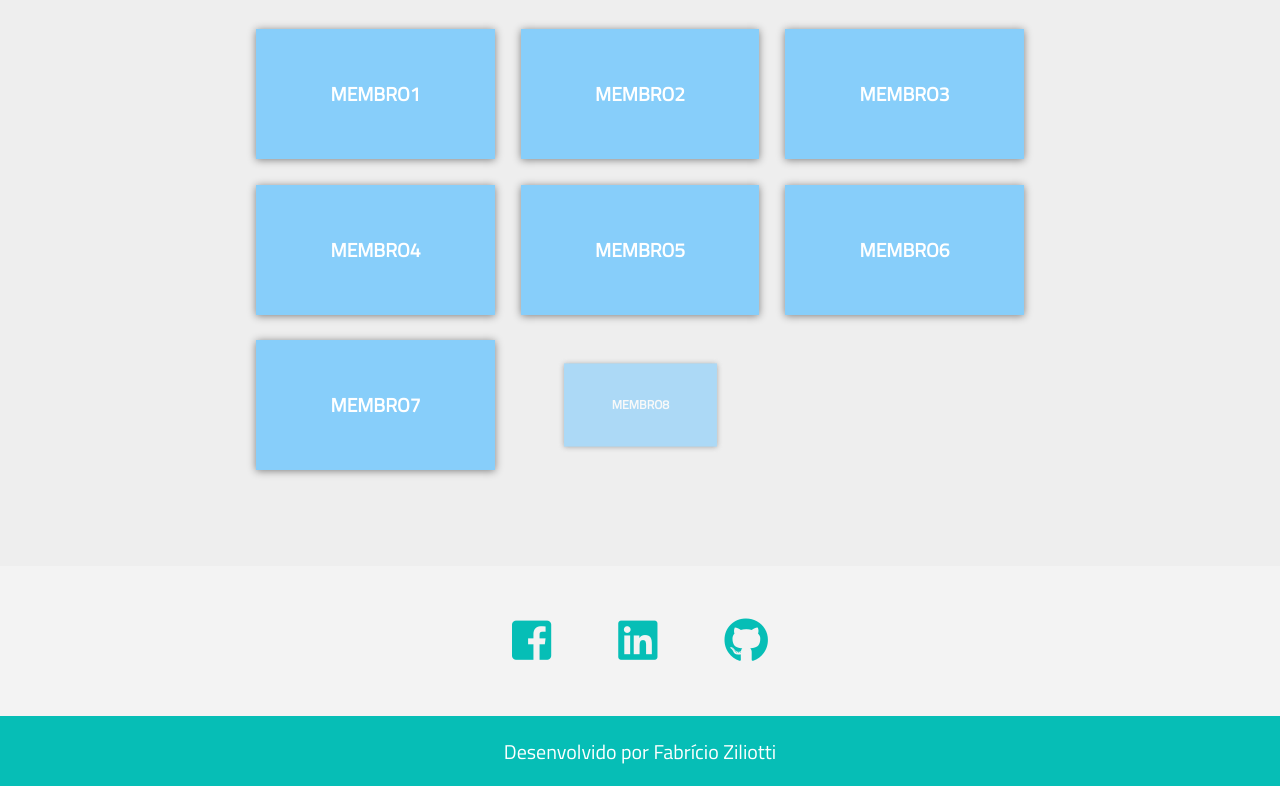
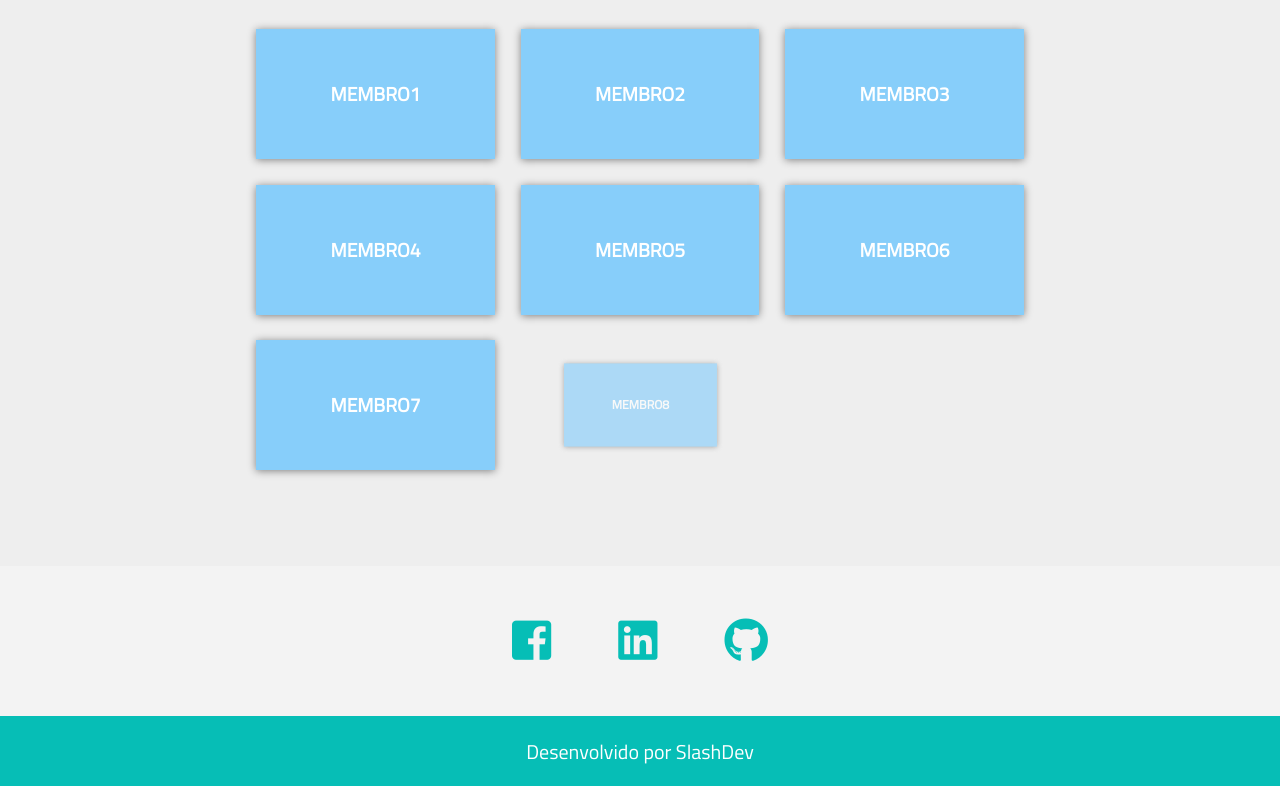
Before and after one commit to Fziliotti/FPS-SDev, a website: page index.html in a window 1280 px wide. Shown: the part 1834-2620 px from the top of the page. Drawn offline with nearby package versions, Linux system fonts and the light colour scheme.

Commit message:
trocando footer

```diff
--- a/index.html
+++ b/index.html
@@ -127,7 +127,7 @@
     </section>
 
     <footer class="footer">
-        Desenvolvido por Fabrício Ziliotti
+        Desenvolvido por SlashDev
     </footer>
 
 
```
